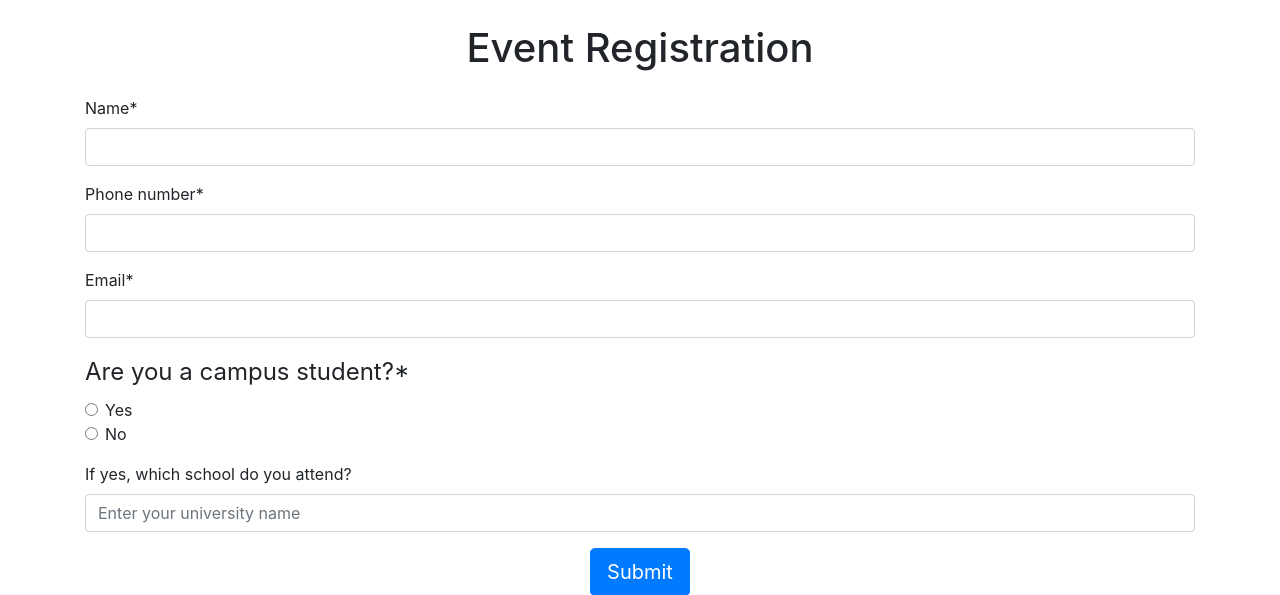
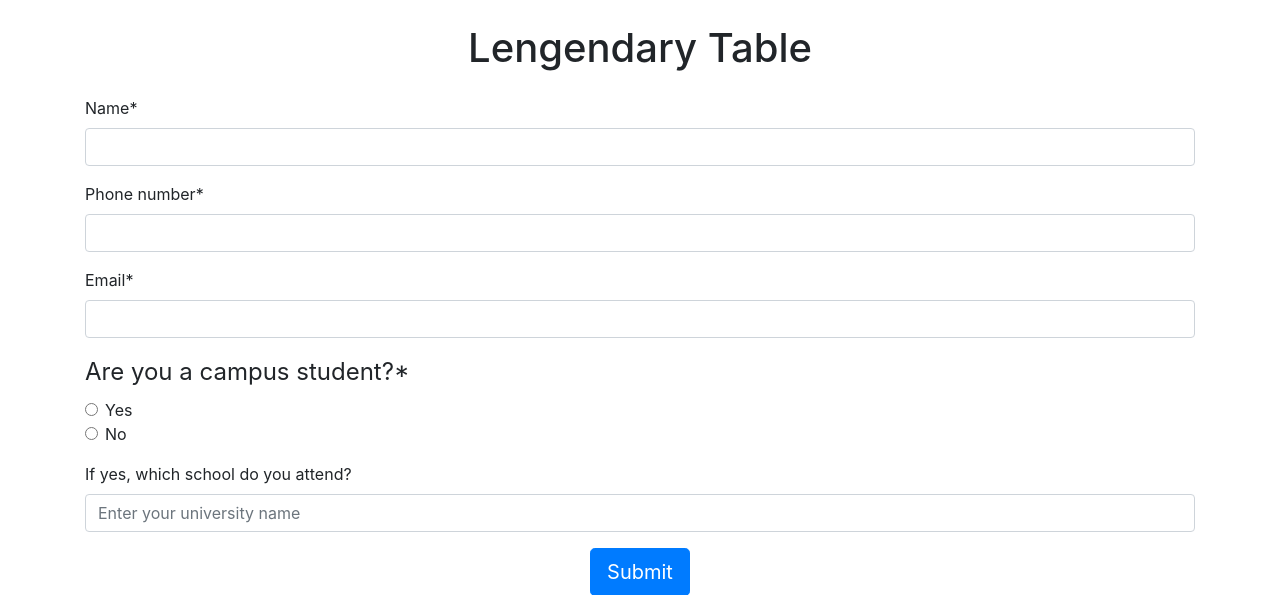
Before and after one commit to Nelly-Makena/lengends, a Django app: page / in a window 1280 px wide. Shown: the top 595 px of the page. Run offline with Django 5.2, Linux system fonts and the light colour scheme; some libraries are stand-ins or nearby versions.

Commit message:
final form

```diff
--- a/lengends/events/templates/register_event.html
+++ b/lengends/events/templates/register_event.html
@@ -7,11 +7,11 @@
     <meta name="viewport" content="width=device-width, initial-scale=1.0">
     <!-- Correct Bootstrap 4.5.2 CDN link -->
     <link href="https://stackpath.bootstrapcdn.com/bootstrap/4.5.2/css/bootstrap.min.css" rel="stylesheet">
-    <title>Event Registration</title>
+    <title>Lengendary Table</title>
 </head>
 <body>
     <div class="container my-4">
-        <h1 class="mb-4 text-center">Event Registration</h1>
+        <h1 class="mb-4 text-center">Lengendary Table</h1>
         <div class="form-container">
             <form action="" method="post">
                 {% csrf_token %}
--- a/lengends/events/templates/thank_you.html
+++ b/lengends/events/templates/thank_you.html
@@ -11,7 +11,9 @@
 </head>
 <body>
     <h1>Thank you for registering!</h1>
-    <p>Your registration was successful. We will send you a confirmation email shortly ....</p>
-    <P>Incase of delay contact us : 0757238326</P>
+    <p>Your registration was successful.<br>
+        You will receive a payment prompt shortly <br>
+        You will receive  a confirmation email shortly after payment .... 😊 ....</p>
+    <P>Incase of a  delay contact us 📱 💬 : 0757238326</P>
 </body>
 </html>
```
Also changed, not shown: lengends/db.sqlite3.
